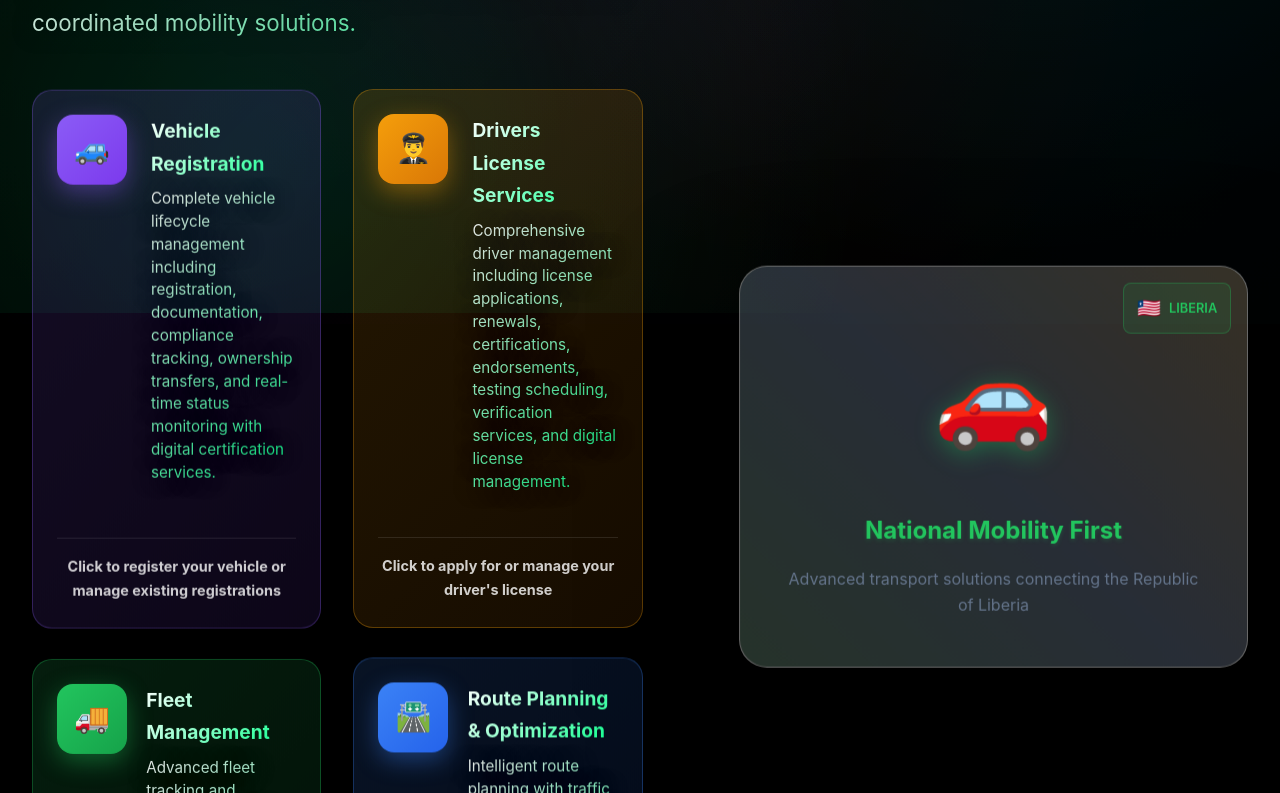
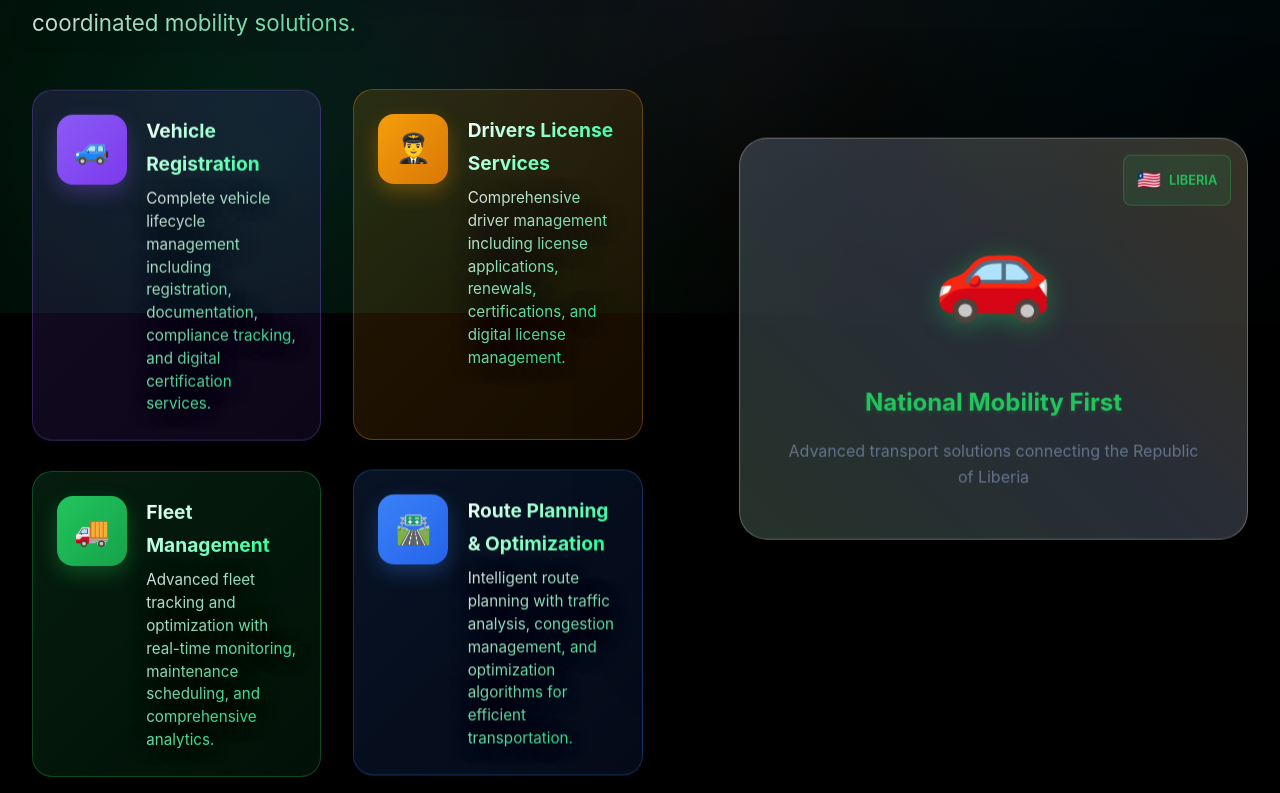
Before and after one commit to liberianpost/transport-digitalliberia, a React (Vite) app: page / in a window 1280 px wide. Shown: the part 487-1280 px from the top of the page. Built offline with nearby package versions, Linux system fonts and the light colour scheme.

Commit message:
Refactor transport component features and styles
Updated transport component features and styles to enhance user experience and optimize layout.

```diff
--- a/src/App.jsx
+++ b/src/App.jsx
@@ -1,3 +1,5 @@
+// src/App.jsx - UPDATED TRANSPORT COMPONENT
+
 import React, { useState, useEffect } from 'react';
 import Login from './components/Login';
 
@@ -245,80 +247,49 @@ function App() {
                 providing real-time logistics and coordinated mobility solutions.
               </p>
 
+              {/* UPDATED: Transport Features Grid - Matching Attendance System Size */}
               <div className="transport-features-grid">
-                {/* Vehicle Registration Feature - Optimized Size */}
+                {/* Vehicle Registration Feature */}
                 <div
                   className="transport-feature-item floating"
                   onClick={handleVehicleClick}
                   style={{
                     background: 'linear-gradient(135deg, rgba(139, 92, 246, 0.15), rgba(124, 58, 237, 0.1))',
                     border: '1px solid rgba(139, 92, 246, 0.3)',
-                    backdropFilter: 'blur(20px)',
+                    backdropFilter: 'blur(10px)',
                     animationDelay: '0s',
-                    cursor: 'pointer',
-                    minHeight: '320px',
-                    display: 'flex',
-                    flexDirection: 'column'
+                    cursor: 'pointer'
                   }}
                 >
-                  <div style={{ display: 'flex', alignItems: 'flex-start', gap: '1.5rem', flex: 1 }}>
                   <div className="transport-feature-icon" style={{
                     background: 'linear-gradient(135deg, #8b5cf6, #7c3aed)',
-                      boxShadow: '0 8px 25px rgba(139, 92, 246, 0.4)',
-                      flexShrink: 0
+                    boxShadow: '0 8px 20px rgba(139, 92, 246, 0.3)'
                   }}>🚙</div>
-                    <div className="transport-feature-content" style={{ flex: 1 }}>
+                  <div className="transport-feature-content">
                     <h4>Vehicle Registration</h4>
-                      <p>Complete vehicle lifecycle management including registration, documentation, compliance tracking, ownership transfers, and real-time status monitoring with digital certification services.</p>
-                    </div>
-                  </div>
-                  <div style={{
-                    marginTop: '1.5rem',
-                    paddingTop: '1rem',
-                    borderTop: '1px solid rgba(255, 255, 255, 0.1)',
-                    fontSize: '0.9rem',
-                    color: 'rgba(255, 255, 255, 0.8)',
-                    textAlign: 'center'
-                  }}>
-                    <strong>Click to register your vehicle or manage existing registrations</strong>
+                    <p>Complete vehicle lifecycle management including registration, documentation, compliance tracking, and digital certification services.</p>
                   </div>
                 </div>
 
-                {/* Drivers License Feature - Optimized Size */}
+                {/* Drivers License Feature */}
                 <div
                   className="transport-feature-item floating"
                   onClick={handleLicenseClick}
                   style={{
                     background: 'linear-gradient(135deg, rgba(245, 158, 11, 0.15), rgba(217, 119, 6, 0.1))',
                     border: '1px solid rgba(245, 158, 11, 0.3)',
-                    backdropFilter: 'blur(20px)',
+                    backdropFilter: 'blur(10px)',
                     animationDelay: '0.2s',
-                    cursor: 'pointer',
-                    minHeight: '320px',
-                    display: 'flex',
-                    flexDirection: 'column'
+                    cursor: 'pointer'
                   }}
                 >
-                  <div style={{ display: 'flex', alignItems: 'flex-start', gap: '1.5rem', flex: 1 }}>
                   <div className="transport-feature-icon" style={{
                     background: 'linear-gradient(135deg, #f59e0b, #d97706)',
-                      boxShadow: '0 8px 25px rgba(245, 158, 11, 0.4)',
-                      flexShrink: 0
+                    boxShadow: '0 8px 20px rgba(245, 158, 11, 0.3)'
                   }}>👨‍✈️</div>
-                    <div className="transport-feature-content" style={{ flex: 1 }}>
+                  <div className="transport-feature-content">
                     <h4>Drivers License Services</h4>
-                      <p>Comprehensive driver management including license applications, renewals, certifications, endorsements, testing scheduling, verification services, and digital license management.</p>
-                    </div>
-                  </div>
-                  <div style={{
-                    marginTop: '1.5rem',
-                    paddingTop: '1rem',
-                    borderTop: '1px solid rgba(255, 255, 255, 0.1)',
-                    fontSize: '0.9rem',
-                    color: 'rgba(255, 255, 255, 0.8)',
-                    textAlign: 'center'
-                  }}>
-                    <strong>Click to apply for or manage your driver's license</strong>
+                    <p>Comprehensive driver management including license applications, renewals, certifications, and digital license management.</p>
                   </div>
                 </div>
 
@@ -326,17 +297,16 @@ function App() {
                 <div className="transport-feature-item floating" style={{
                   background: 'linear-gradient(135deg, rgba(34, 197, 94, 0.15), rgba(22, 163, 74, 0.1))',
                   border: '1px solid rgba(34, 197, 94, 0.3)',
-                  backdropFilter: 'blur(20px)',
-                  animationDelay: '0.4s',
-                  minHeight: '260px'
+                  backdropFilter: 'blur(10px)',
+                  animationDelay: '0.4s'
                 }}>
                   <div className="transport-feature-icon" style={{
                     background: 'linear-gradient(135deg, #22c55e, #16a34a)',
-                    boxShadow: '0 8px 25px rgba(34, 197, 94, 0.4)'
+                    boxShadow: '0 8px 20px rgba(34, 197, 94, 0.3)'
                   }}>🚚</div>
                   <div className="transport-feature-content">
                     <h4>Fleet Management</h4>
-                    <p>Advanced fleet tracking and optimization with real-time monitoring, maintenance scheduling, fuel management, and comprehensive analytics for national transport operations.</p>
+                    <p>Advanced fleet tracking and optimization with real-time monitoring, maintenance scheduling, and comprehensive analytics.</p>
                   </div>
                 </div>
 
@@ -344,17 +314,16 @@ function App() {
                 <div className="transport-feature-item floating" style={{
                   background: 'linear-gradient(135deg, rgba(59, 130, 246, 0.15), rgba(37, 99, 235, 0.1))',
                   border: '1px solid rgba(59, 130, 246, 0.3)',
-                  backdropFilter: 'blur(20px)',
-                  animationDelay: '0.6s',
-                  minHeight: '260px'
+                  backdropFilter: 'blur(10px)',
+                  animationDelay: '0.6s'
                 }}>
                   <div className="transport-feature-icon" style={{
                     background: 'linear-gradient(135deg, #3b82f6, #2563eb)',
-                    boxShadow: '0 8px 25px rgba(59, 130, 246, 0.4)'
+                    boxShadow: '0 8px 20px rgba(59, 130, 246, 0.3)'
                   }}>🛣️</div>
                   <div className="transport-feature-content">
                     <h4>Route Planning & Optimization</h4>
-                    <p>Intelligent route planning with traffic analysis, congestion management, and optimization algorithms for efficient transportation networks and urban mobility.</p>
+                    <p>Intelligent route planning with traffic analysis, congestion management, and optimization algorithms for efficient transportation.</p>
                   </div>
                 </div>
               </div>
@@ -549,16 +518,17 @@ function App() {
                 </span>
               </div>
 
+              {/* UPDATED: Transport Action Grid - Matching Attendance System */}
               <div className="transport-action-grid">
                 <div className="transport-action-card floating" style={{
-                  background: 'linear-gradient(135deg, rgba(34, 197, 94, 0.15), rgba(22, 163, 74, 0.1))',
-                  border: '1px solid rgba(34, 197, 94, 0.3)',
-                  backdropFilter: 'blur(20px)',
+                  borderTop: '4px solid #22c55e',
+                  background: 'linear-gradient(135deg, rgba(255, 255, 255, 0.95), rgba(255, 255, 255, 0.9))',
                   animationDelay: '0s'
                 }}>
                   <div className="transport-card-icon" style={{
-                    background: 'linear-gradient(135deg, #22c55e, #16a34a)',
-                    boxShadow: '0 15px 30px rgba(34, 197, 94, 0.4)'
+                    backgroundColor: '#22c55e20',
+                    color: '#22c55e',
+                    background: 'linear-gradient(135deg, #22c55e30, #22c55e10)'
                   }}>🚚</div>
                   <h3 className="transport-card-title">Fleet Management</h3>
                   <p className="transport-card-description">
@@ -570,14 +540,14 @@ function App() {
                 </div>
 
                 <div className="transport-action-card floating" style={{
-                  background: 'linear-gradient(135deg, rgba(59, 130, 246, 0.15), rgba(37, 99, 235, 0.1))',
-                  border: '1px solid rgba(59, 130, 246, 0.3)',
-                  backdropFilter: 'blur(20px)',
+                  borderTop: '4px solid #3b82f6',
+                  background: 'linear-gradient(135deg, rgba(255, 255, 255, 0.95), rgba(255, 255, 255, 0.9))',
                   animationDelay: '0.2s'
                 }}>
                   <div className="transport-card-icon" style={{
-                    background: 'linear-gradient(135deg, #3b82f6, #2563eb)',
-                    boxShadow: '0 15px 30px rgba(59, 130, 246, 0.4)'
+                    backgroundColor: '#3b82f620',
+                    color: '#3b82f6',
+                    background: 'linear-gradient(135deg, #3b82f630, #3b82f610)'
                   }}>🛣️</div>
                   <h3 className="transport-card-title">Route Planning</h3>
                   <p className="transport-card-description">
@@ -589,14 +559,14 @@ function App() {
                 </div>
 
                 <div className="transport-action-card floating" style={{
-                  background: 'linear-gradient(135deg, rgba(245, 158, 11, 0.15), rgba(217, 119, 6, 0.1))',
-                  border: '1px solid rgba(245, 158, 11, 0.3)',
-                  backdropFilter: 'blur(20px)',
+                  borderTop: '4px solid #f59e0b',
+                  background: 'linear-gradient(135deg, rgba(255, 255, 255, 0.95), rgba(255, 255, 255, 0.9))',
                   animationDelay: '0.4s'
                 }}>
                   <div className="transport-card-icon" style={{
-                    background: 'linear-gradient(135deg, #f59e0b, #d97706)',
-                    boxShadow: '0 15px 30px rgba(245, 158, 11, 0.4)'
+                    backgroundColor: '#f59e0b20',
+                    color: '#f59e0b',
+                    background: 'linear-gradient(135deg, #f59e0b30, #f59e0b10)'
                   }}>📦</div>
                   <h3 className="transport-card-title">Logistics</h3>
                   <p className="transport-card-description">
```
Lines whose indentation alone changed are shown as unchanged.
